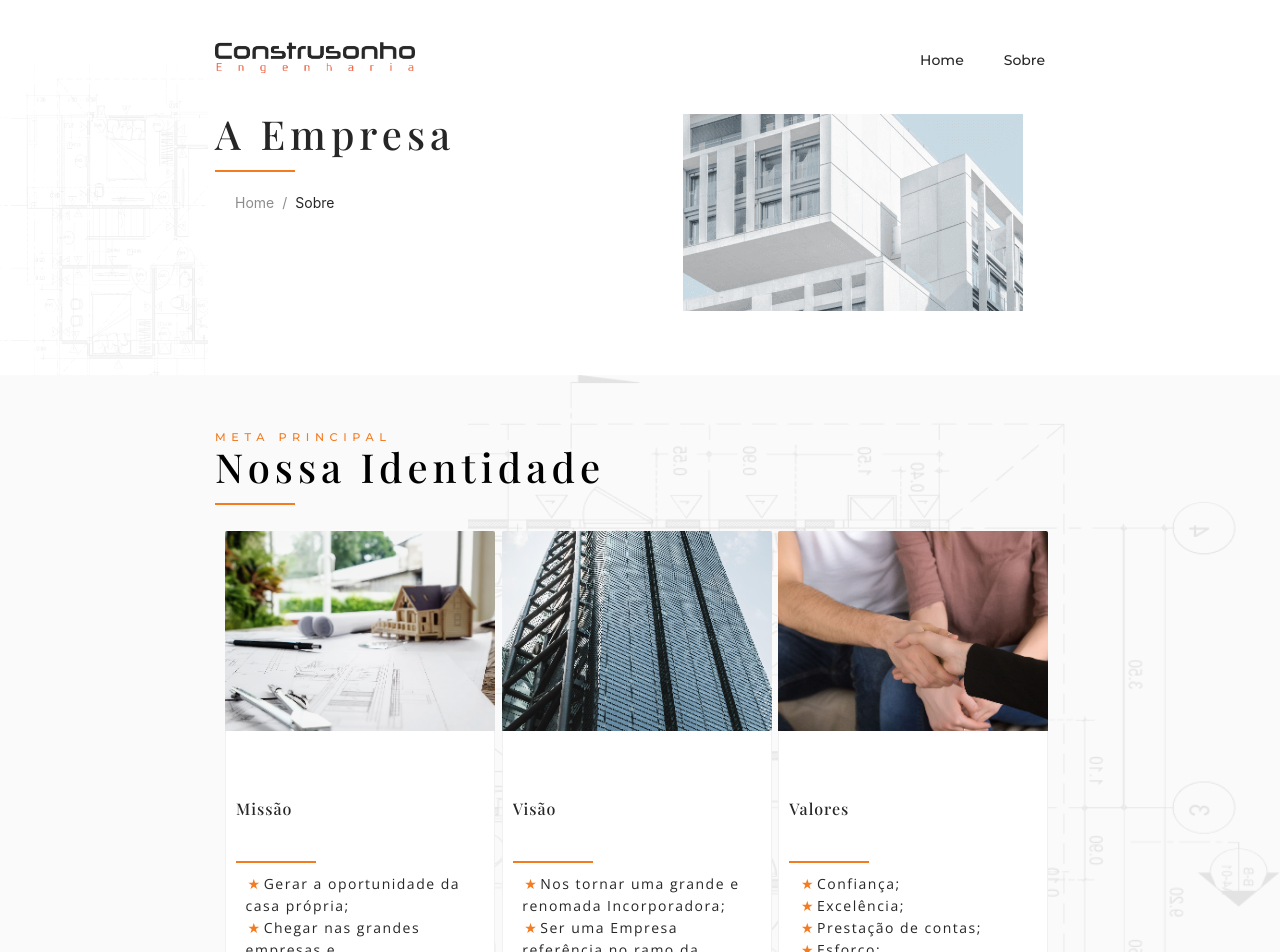
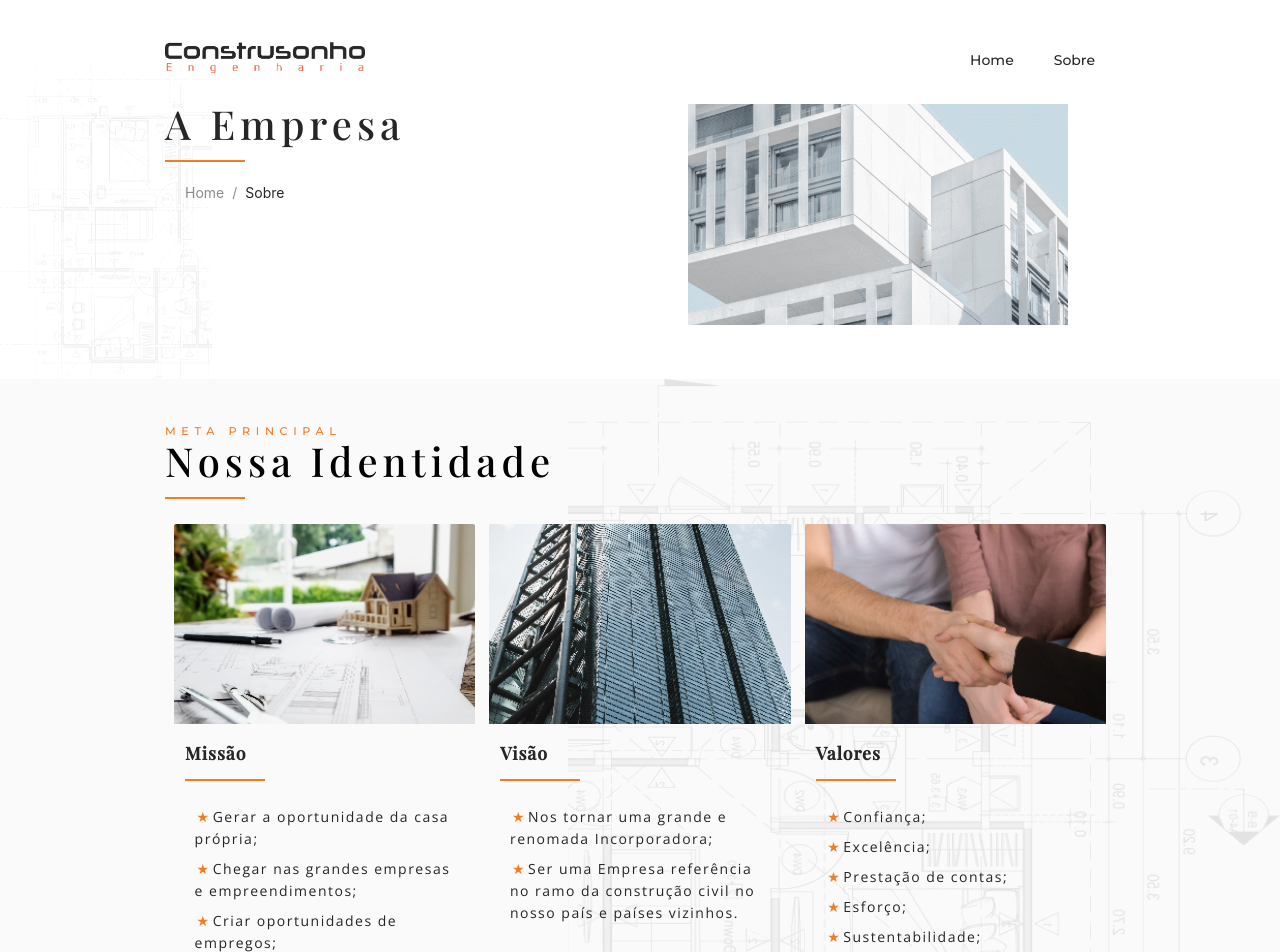
Before and after one commit to antoniopresto/construsonho-engenharia, a Next.js app: page /About in a window 1280 px wide. Shown: the top 952 px of the page. Built offline with nearby package versions, Linux system fonts and the light colour scheme.

Commit message:
refactor: changed icon cards

```diff
--- a/components/Company.jsx
+++ b/components/Company.jsx
@@ -25,7 +25,7 @@ export default function Company() {
                             </figure>
                         </Col>
 
-                        <Col flex="1 1 300px" className="outher-texts">
+                        <Col flex="1 1 300px" className="others-texts">
                             <p>
                                 Criamos uma solução para o desenvolvimento integral, seguro,
                                 eficiente e eficaz de projetos arquitetônicos de investimento
--- a/components/Goal.jsx
+++ b/components/Goal.jsx
@@ -35,8 +35,8 @@ export default function Goal() {
         <section className="bg__container bg__gray">
             <div className="container">
                 <TitleSection {...valueTitle} />
-                <div className="container__wrapper container__icon-items">
-                    <Row>
+                <div className="container__wrapper">
+                    <Row style={{rowGap: "1rem", columnGap: "1rem"}}>
                         <IconCards {...valueCard[0]}/>
                         <IconCards {...valueCard[1]}/>
                         <IconCards {...valueCard[2]}/>
--- a/components/History.jsx
+++ b/components/History.jsx
@@ -15,7 +15,7 @@ export default function History() {
                 <div className="container__wrapper">
                     <Row>
                         <Col flex="1 1 220px">
-                            <p className="outher-texts">
+                            <p className="others-texts">
                                 A Construsonho Engenharia surgiu com o principal objetivo de
                                 proporcionar uma enorme satisfação para seus clientes,
                                 compreendendo suas necessidades e fornecendo-lhes seerviços que
@@ -30,7 +30,7 @@ export default function History() {
                             </p>
                         </Col>
                         <Col flex="1 1 220px">
-                            <p className="outher-texts">
+                            <p className="others-texts">
                                 Com atuação há alguns anos de seu idealizador na área, um jovem
                                 cheio de sonhos objetivos começamos a nos desenvolver e nos
                                 tornamos uma empresa, com pretensão de chegar cada vez mais longe.
--- a/components/Services.jsx
+++ b/components/Services.jsx
@@ -22,7 +22,7 @@ export default function Services() {
             id: "services_11",
             subtitle: "Serviços de Empreiteira",
             imgUrl: "/services_1.png",
-            description: ["Construção de Edificação Empresarial;", "Construção de Edificação Residencial;", "Reformas em geral;", "Manutenção Predial;", "Manutenção Industrial;", "Instalação e manutenção elétrica;", "Instalações hidráulicas, sanitárias e de gás;", "Serviços de pintura de edifícios em geral."]
+            description: ["Construção de Edificação Empresarial e/ou Residencial;", "Reformas em geral;", "Manutenção Predial;", "Manutenção Industrial;", "Instalação e manutenção elétrica;", "Instalações hidráulicas, sanitárias e de gás;", "Serviços de pintura de edifícios em geral."]
         },
         {
             id: "services_22",
@@ -36,11 +36,9 @@ export default function Services() {
             <div className="container">
                 <TitleSection {...valueTitle} />
                 <div className="container__wrapper">
-                    <Row>
+                    <Row style={{rowGap: "1rem", columnGap: "1rem"}}>
                         <IconCards {...valueCard[0]} />
-
                         <IconCards {...valueCard[1]} />
-
                         <IconCards {...valueCard[2]} />
                     </Row>
                 </div>
--- a/components/generics/Cards.jsx
+++ b/components/generics/Cards.jsx
@@ -8,7 +8,7 @@ export default function Cards(props) {
         <>
             <Col flex="1 1 250px" >
                 <div className="container__cards" style={{background: imgUrl, backgroundSize: "cover"}}>
-                    <div className="overlay outher-texts">
+                    <div className="overlay others-texts">
                         <div className="items head">
                             <DescriptionCards description={description}/>
                             <hr/>
--- a/components/generics/IconCards.jsx
+++ b/components/generics/IconCards.jsx
@@ -5,17 +5,19 @@ import DescriptionCards from "./DescriptionCards";
 const {Meta} = Card;
 
 export default function IconCards(props) {
-    const {subtitle, imgUrl, description} = props;
+    const {subtitle, imgUrl, description, minHeight} = props;
 
     return (
-        <Col flex="1 1 250px">
+        <Col flex="1 1 290px">
             <Card
-                style={{maxWidth: 270, marginBottom: 10}}
+                style={{background: "none", border: "none"}}
                 cover={<img alt={subtitle} src={imgUrl} height={200} style={{objectFit: "cover"}}/>}
             >
-                <Meta className="subtitle-section" title={subtitle}/>
-                <div className="underline__card"/>
-                <div className="outher-texts icon-cards_description">
+                <div style={{paddingBottom: "1rem"}}>
+                    <p className="subtitle-section">{subtitle}</p>
+                    <div className="underline__card"/>
+                </div>
+                <div className="others-texts icon-cards_description">
                     <DescriptionCards description={description}/>
                 </div>
             </Card>
--- a/components/several/Rodape.jsx
+++ b/components/several/Rodape.jsx
@@ -15,7 +15,7 @@ import Link from "next/link";
 export default function Rodape() {
     const valueSubtitle = [
         {id: "0_rodape", text: "Contato"},
-        {id: "1_rodape", text: "Links Especiais"},
+        {id: "1_rodape", text: "Links Internos"},
         {id: "2_rodape", text: "Redes Sociais"},
     ];
 
@@ -35,7 +35,7 @@ export default function Rodape() {
                         </Col>
                         <Col flex="1 2 auto">
                             <SubtitleSection {...valueSubtitle[0]} />
-                            <div className="outher-texts">
+                            <div className="others-texts">
                                 <p>
                                     <a href="https://goo.gl/maps/auNEbboK8t76N7YE6" target="_blank">
                                         Alameda Mamoré, 911 - 11º andar sala 1106 <br/> Alphaville, Barueri/SP
--- a/styles/globals.less
+++ b/styles/globals.less
@@ -31,7 +31,7 @@ figure {
 //tamanho titulos
 @banner_size: 3rem;
 @title_size: 2.5rem;
-@subtitle_size: 2.2rem;
+@subtitle_size: 1.1rem;
 @span_size: 0.7rem;
 @text_sizes: 1em;
 //cores
@@ -42,7 +42,7 @@ figure {
 .container {
   margin-left: auto;
   margin-right: auto;
-  max-width: 850px;
+  max-width: 950px;
 }
 
 .container__wrapper {
@@ -54,7 +54,7 @@ figure {
   background-attachment: scroll;
   background-repeat: no-repeat;
   background-size: contain;
-  padding: 50px 30px;
+  padding: 40px 20px;
 
   &.bg__white {
     background-image: url(/bg_banner.png);
@@ -103,14 +103,13 @@ figure {
   font-family: @title_section;
   color: @black;
   font-size: @subtitle_size;
-  margin: 1em 0;
   line-height: 1em;
   letter-spacing: 1px;
   font-weight: bold;
   text-transform: capitalize;
 }
 
-.outher-texts {
+.others-texts {
   font-family: @texts;
   font-size: @text_sizes;
   text-align: justify;
@@ -204,24 +203,23 @@ figure {
   transition-delay: 0.3s;
 }
 
-//CARDS ITEMS
-.container__icon-items {
-  //display: flex;
-  //justify-content: space-between;
-}
+//ICONCARDS
 .ant-card-body{
-  padding: 24px 10px!important;
+  padding: 20px 10px!important;
 }
 
 .icon-cards_description {
-  min-height: 15rem;
+  color: @black;
 
   ul {
+    display: flex;
+    flex-direction: column;
     list-style: none;
     padding: 0;
     margin: 0 auto;
     letter-spacing: 1.5px;
     text-align: start;
+    gap: 0.5rem;
 
     li {
       user-select: none;
```
